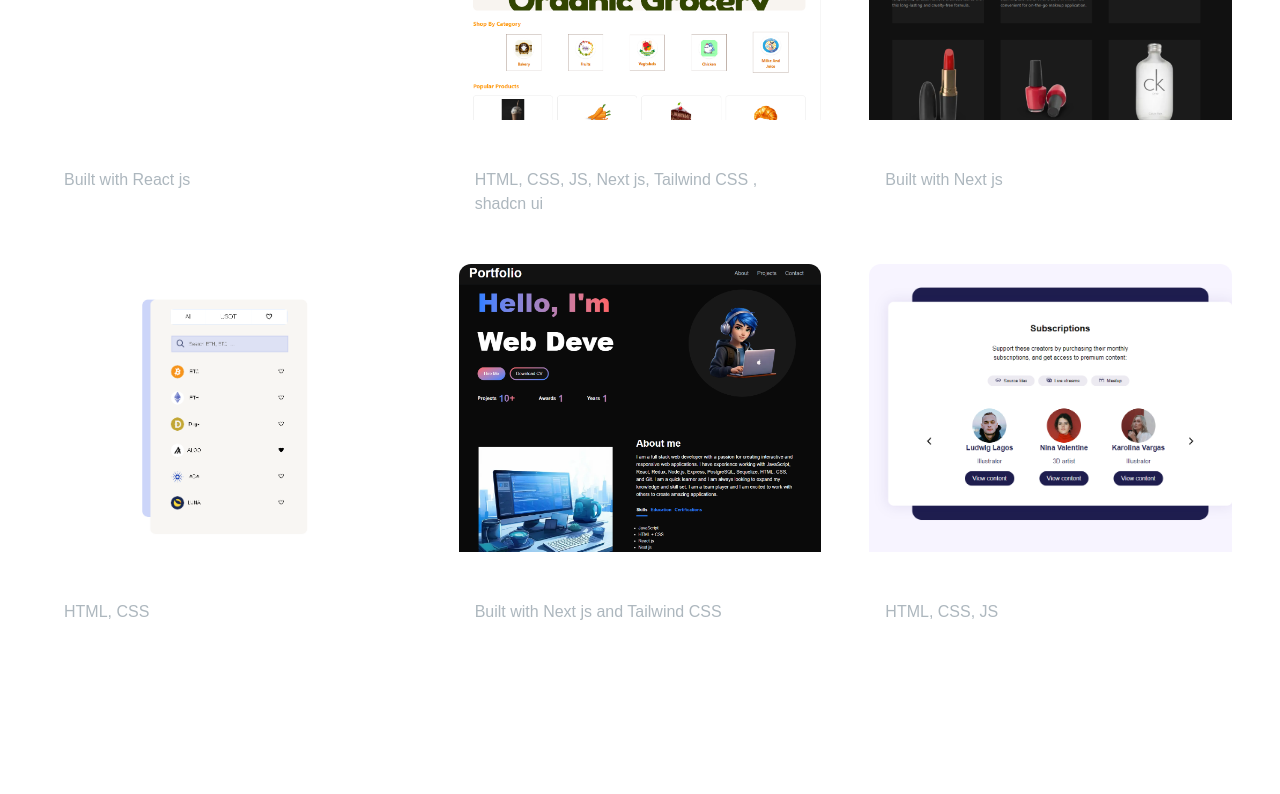
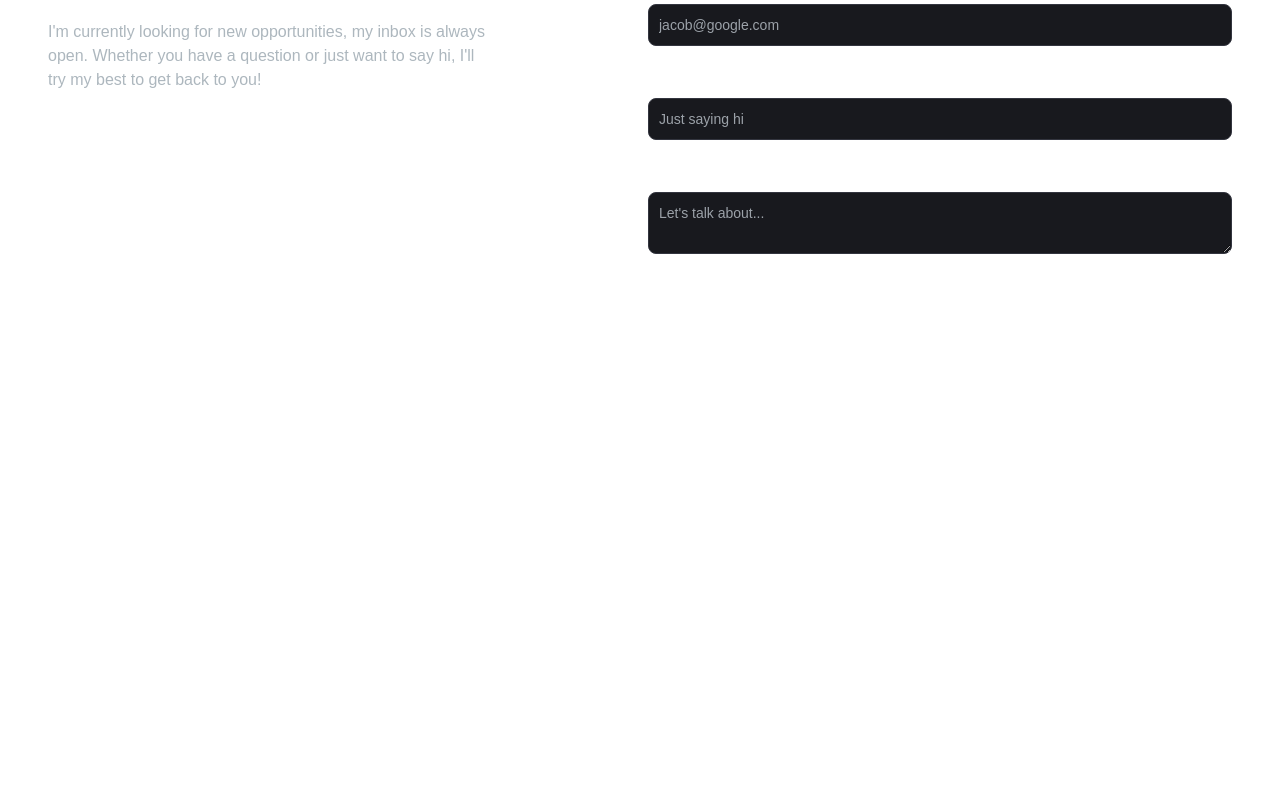
Before and after one commit to n1j10/Portfolio, a Next.js app: page / in a window 1280 px wide. Shown: the part 1760-2554 px from the top of the page. After the commit the page ends 2242 px from the top, so only its background shows below. Built offline with nearby package versions, Linux system fonts and the light colour scheme.

Commit message:
add doctor appointmeant

```diff
--- a/app/components/AchievementsSection.jsx
+++ b/app/components/AchievementsSection.jsx
@@ -1,14 +1,8 @@
 
 "use client";
 import React from 'react'
-
-
-
-
  const AchievementsSection = () => {
   return (
-
-
     <div className='flex flex-row gap-22 items-center justify-start'>
 
             <div>
--- a/app/components/EmailSection.jsx
+++ b/app/components/EmailSection.jsx
@@ -9,8 +9,6 @@ import { useState } from 'react';
 
  const EmailSection = () => {
   const [emailSubmitted, setEmailSubmitted] = useState(false);
-
-
   const handleSubmit = async (e) => {
     e.preventDefault();
     const data = {
--- a/app/components/ProjectsSection.jsx
+++ b/app/components/ProjectsSection.jsx
@@ -20,7 +20,7 @@ const projectsData = [
   {
     id: 2,
     title: "Grocery Makrtet" ,
-    description: "HTML, CSS, JS, Next js, Tailwind CSS , shadcn ui",
+    description: "Fullstack web maraket build using Next js, Tailwind CSS , shadcn ui and strapi + axios as backend",
     image: "/images/projects/2.png",
     tag: ["All", "Web"],
     gitUrl: "https://github.com/n1j10/grocery-e",
@@ -57,16 +57,16 @@ const projectsData = [
   },
   {
  id: 6,
-    title: "Potography Cards ",
-    description: "HTML, CSS, JS",
+    title: "Doctor Appointment",
+    description: "Doctor appointment booking system build using Next js, Tailwind CSS , shadcn ui and strapi + axios as backend",
     image: "/images/projects/6.png",
     tag: ["All", "Web"],
-    gitUrl: "https://github.com/n1j10",
-    previewUrl: "https://subs10.netlify.app",
+    gitUrl: "https://github.com/n1j10/grocery-e",
+    previewUrl: "https://appointment-app-gamma-two.vercel.app/",
   },
 ];
 const ProjectsSection = () => {
-  const [tag, setTag] = useState("All");
+  const [tag, setTag] = useState("All ");
   const ref = useRef(null);
   const isInView = useInView(ref);
 
```
Also changed, not shown: public/images/projects/6.png, 1 other file (tests, documents, lock files or other folders).
